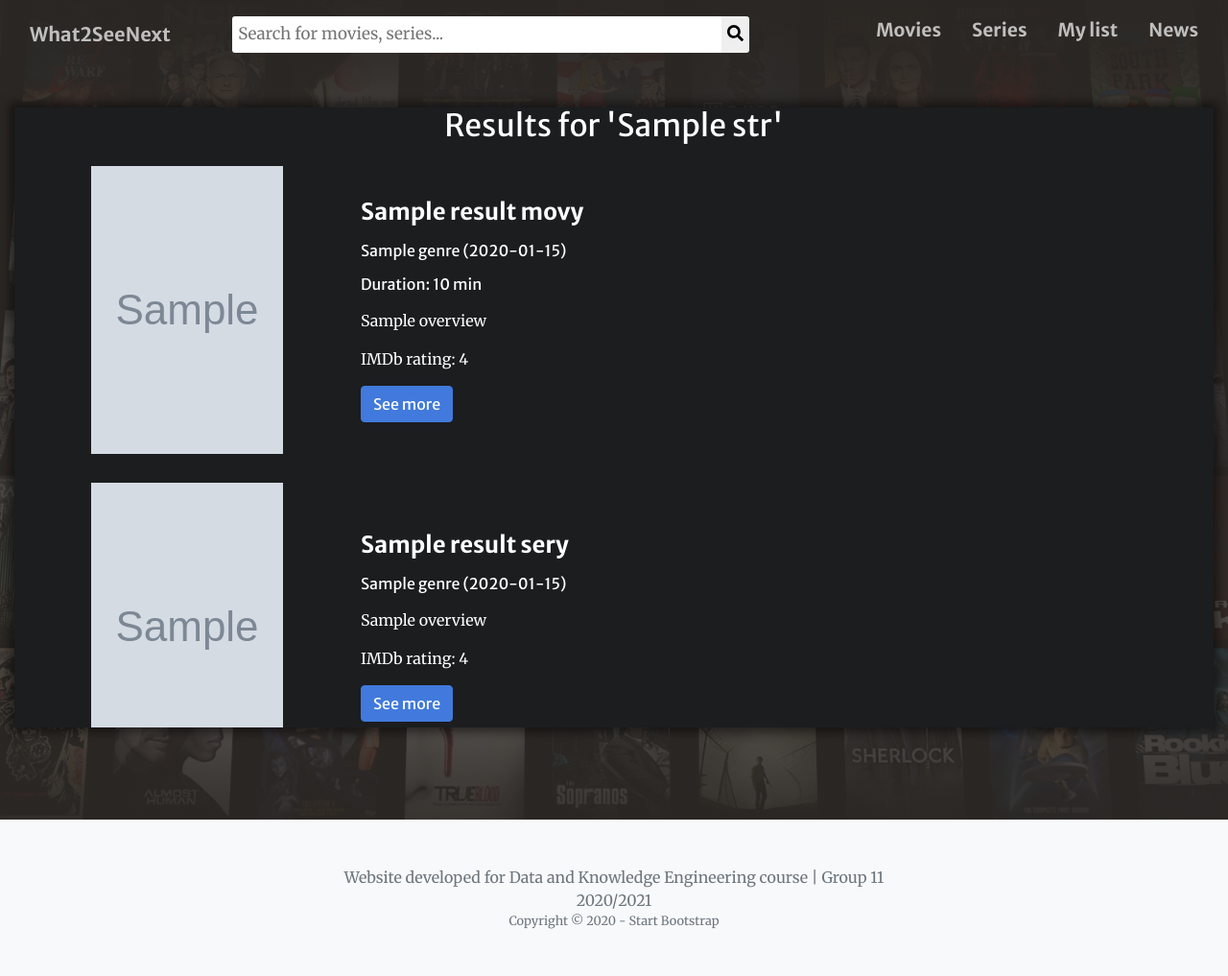
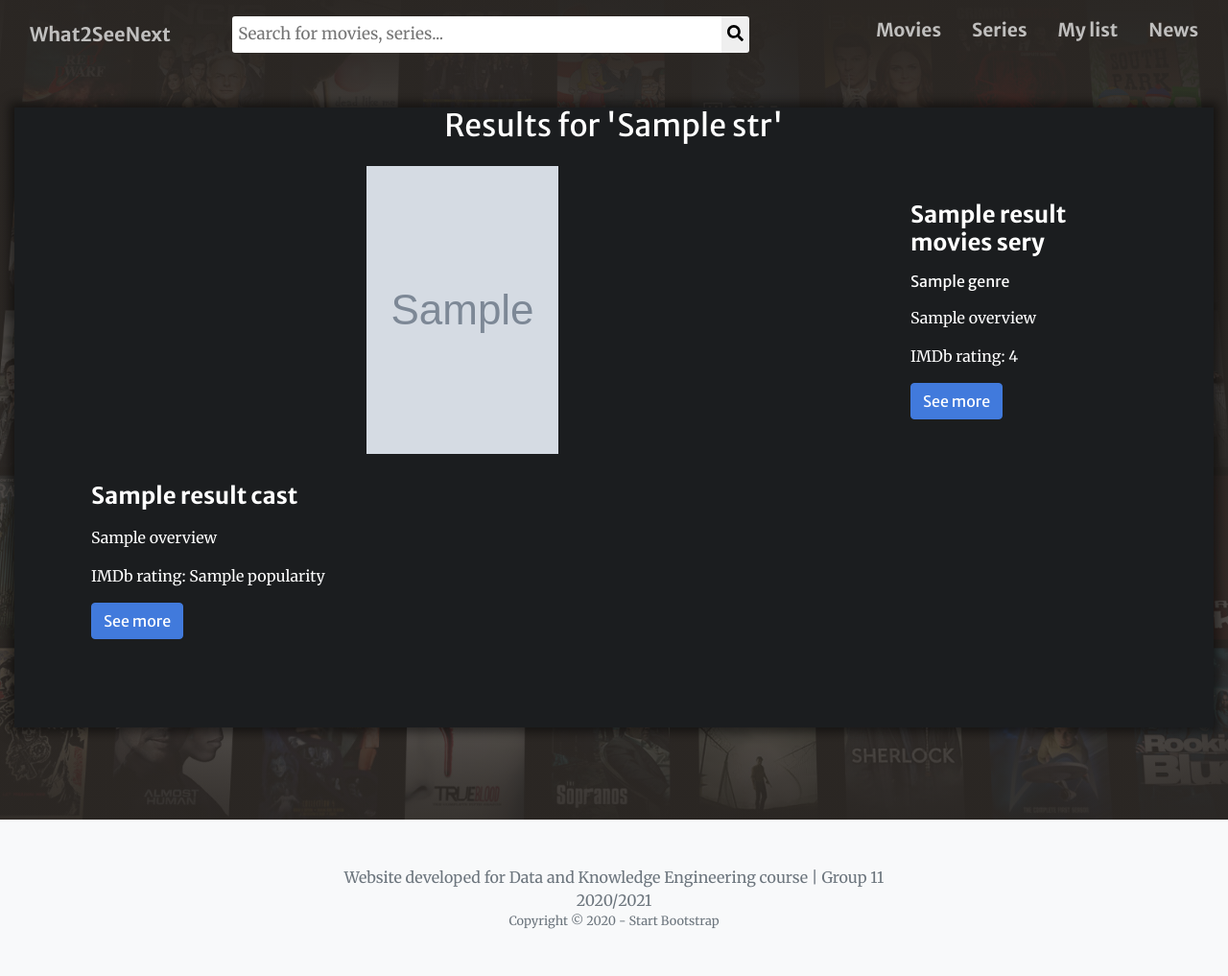
Before and after one commit to marciapires10/What2SeeNext-RDF, a Django app: template webapp/templates/search_result.html in a window 1280 px wide. Shown: the whole page at 96% size. Run offline with Django 3.2, Linux system fonts and the light colour scheme; the template is opened without the code that fills it: most values are stand-ins (such as "Sample title", 1, 10 or a date in 2020); grey boxes marked "Sample" are stand-in pictures; some libraries are stand-ins or nearby versions.

Commit message:
search movies, series or people

```diff
--- a/webapp/templates/search_result.html
+++ b/webapp/templates/search_result.html
@@ -8,7 +8,7 @@
             <h2 style="color: white;">Results for '{{ str }}'</h2>
             <div class="container" id="movie-search-container">
                 <table id="movies-search">
-                    {% for id, title, rating, poster, duration, date, genre, overview, is_movie in result_movies %}
+                    {% for id, title, overview, rating, poster, genre in result_movies_series %}
                     <tr>
                         <td id="poster-search">
                             <div class="container">
@@ -19,9 +19,7 @@
                             <div class="container" style="color: white;">
                                 <h4><b>{{ title }}</b></h4>
                                 <p></p>
-                                <h6>{{ genre }} ({{ date }})</h6>
-                                <p></p>
-                                <h6>Duration: {{ duration }} min</h6>
+                                <h6>{{ genre }}</h6>
                                 <p></p>
                                 <h7>{{ overview }} </h7>
                                 <p></p>
@@ -29,82 +27,24 @@
                                 <p></p>
                                 <form method="post" action="">
                                     {% csrf_token %}
-                                    <button type="submit" name="show_info" class="btn btn-primary" value="{{ is_movie }},{{ id }}">See more</button>
+                                    <button type="submit" name="show_info" class="btn btn-primary" value="Button">See more</button>
                                 </form></div>
                         </td>
                     </tr>
                 {% endfor %}
-                {% for id, title, rating, poster, date, genre, overview, is_movie in result_series%}
+                {% for id, name, popularity in result_cast%}
                     <tr>
-                        <td id="poster-search">
-                            <div class="container">
-                                <img class="img-fluid" src={{ poster }} alt="" id="poster-search-img"/>
-                            </div>
-                        </td>
                         <td id="info-search">
                             <div class="container" style="color: white;">
-                                <h4><b>{{ title }}</b></h4>
-                                <p></p>
-                                <h6>{{ genre }} ({{ date }})</h6>
+                                <h4><b>{{ name }}</b></h4>
                                 <p></p>
                                 <h7>{{ overview }} </h7>
                                 <p></p>
-                                <h7>IMDb rating: {{ rating }}</h7>
+                                <h7>IMDb rating: {{ popularity }}</h7>
                                 <p></p>
                                 <form method="post" action="">
                                     {% csrf_token %}
-                                    <button type="submit" name="show_info" class="btn btn-primary" value="{{ is_movie }},{{ id }}"}>See more</button>
-                                </form></div>
-                        </td>
-                    </tr>
-                {% endfor %}
-                {% for id, title, rating, poster, duration, date, genre, overview , is_movie in result_cast_movies %}
-                    <tr>
-                        <td id="poster-search">
-                            <div class="container">
-                                <img class="img-fluid" src={{ poster }} alt="" id="poster-search-img"/>
-                            </div>
-                        </td>
-                        <td id="info-search">
-                            <div class="container" style="color: white;">
-                                <h4><b>{{ title }}</b></h4>
-                                <p></p>
-                                <h6>{{ genre }} ({{ date }})</h6>
-                                <p></p>
-                                <h6>Duration: {{ duration }} min</h6>
-                                <p></p>
-                                <h7>{{ overview }} </h7>
-                                <p></p>
-                                <h7>IMDb rating: {{ rating }}</h7>
-                                <p></p>
-                                <form method="post" action="">
-                                    {% csrf_token %}
-                                    <button type="submit" name="show_info" class="btn btn-primary" value="{{ is_movie }},{{ id }}">See more</button>
-                                </form>
-                            </div>
-                        </td>
-                    </tr>
-                {% endfor %}
-                {% for id, title, rating, poster, date, genre, overview, is_movie in result_cast_series%}
-                    <tr>
-                        <td id="poster-search">
-                            <div class="container">
-                                <img class="img-fluid" src={{ poster }} alt="" id="poster-search-img"/>
-                            </div>
-                        </td>
-                        <td id="info-search">
-                            <div class="container" style="color: white;">
-                                <h4><b>{{ title }}</b></h4>
-                                <p></p>
-                                <h6>{{ genre }} ({{ date }})</h6>
-                                <p></p>
-                                <h7>{{ overview }} </h7>
-                                <p></p>
-                                <h7>IMDb rating: {{ rating }}</h7>
-                                <p></p>
-                                <form method="post" action="">
-                                    {% csrf_token %}
-                                    <button type="submit" name="show_info" class="btn btn-primary" value="{{ is_movie }},{{ id }}">See more</button>
+                                    <button type="submit" name="show_info" class="btn btn-primary" value="Button">See more</button>
                                 </form>
                             </div>
                         </td>
```
Also changed, not shown: webapp/views.py (+126 -2 lines), 1 other file.
